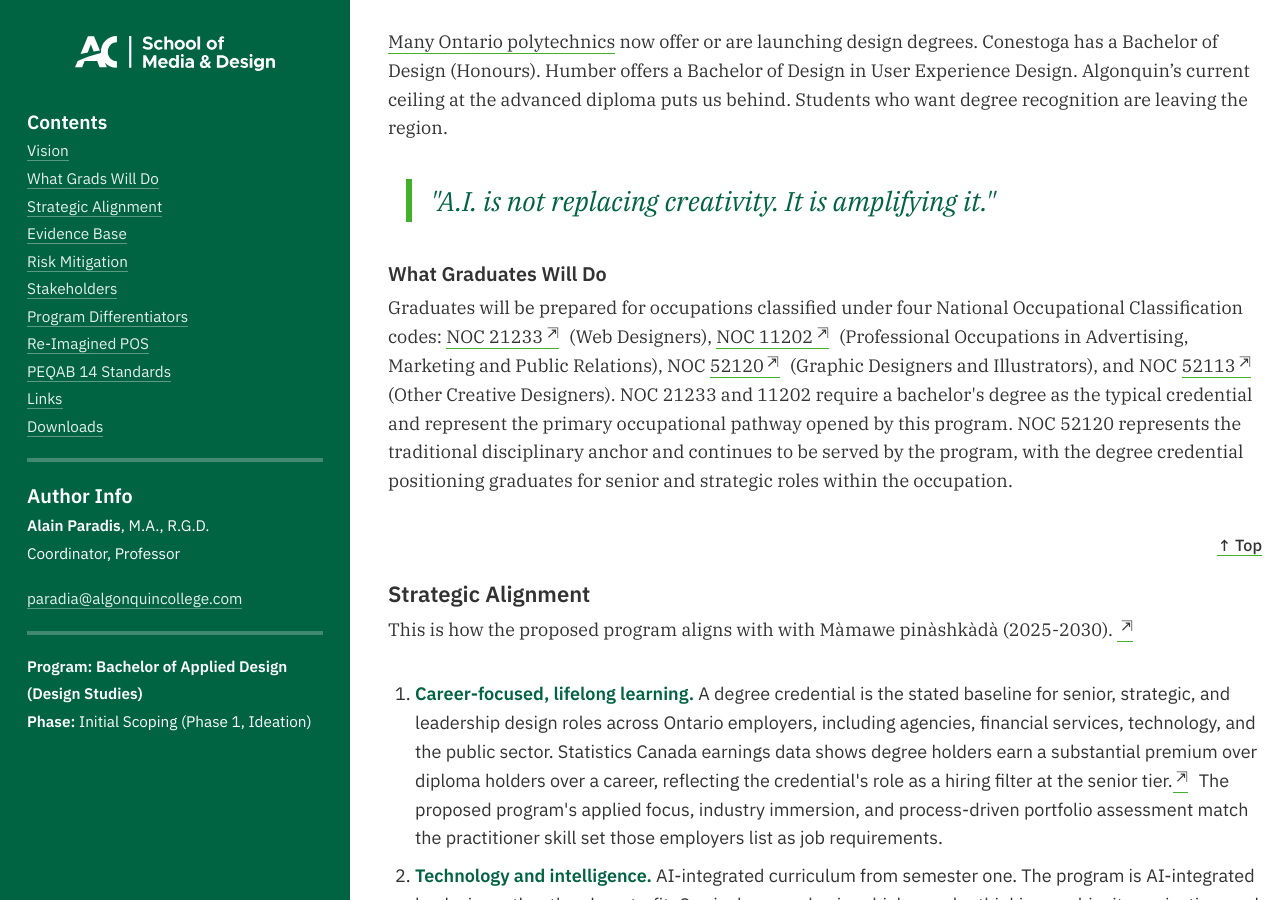
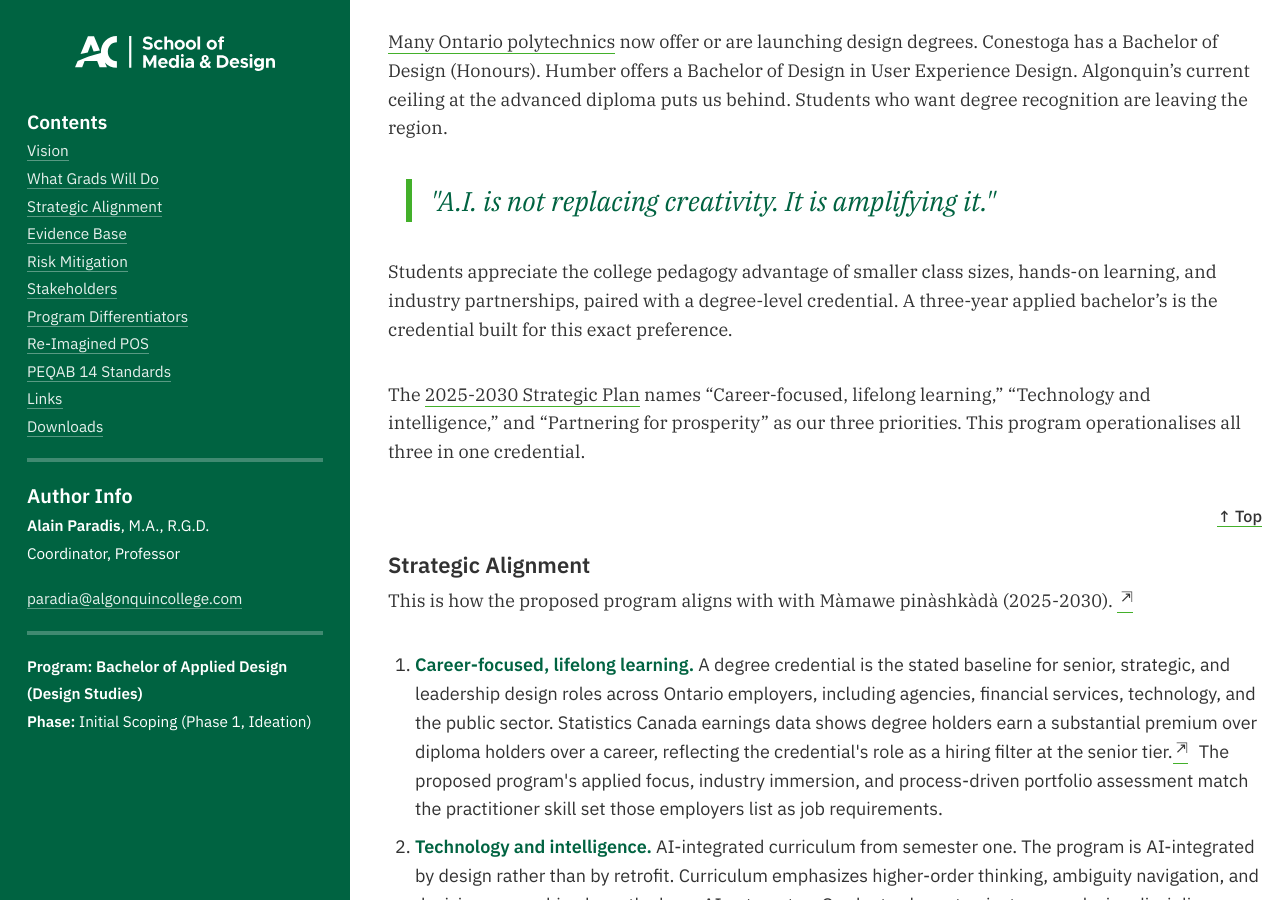
Before and after one commit to AlainParadis/program-transformation, a Jekyll site: the page built from index.md, in a window 1280 px wide and 900 px high, scrolled down 1589 px. Built offline with Jekyll 4.4.1, drawn with Linux system fonts in a browser that asks for light colours.

Commit message:
Replace heading with paragraphs in vision
Remove the <h5> "What Graduates Will Do" anchor and replace the block with two descriptive paragraphs: one highlighting the college pedagogy advantages and the three-year applied bachelor’s credential, and another linking the program to the 2025–2030 Strategic Plan priorities. Updates applied to _includes/vision.html to improve content and structure.

```diff
--- a/_includes/vision.html
+++ b/_includes/vision.html
@@ -42,9 +42,9 @@
 <blockquote>
 	"A.I. is not replacing creativity. It is amplifying it."
 </blockquote>
-<h5>
-	<a name="jobs">What Graduates Will Do</a>
-</h5>
 <p>
-	Graduates will be prepared for occupations classified under four National Occupational Classification codes: <a href="https://noc.esdc.gc.ca/Structure/NOCProfile?GocTemplateCulture=en-CA&amp;code=21233&amp;version=2021.0" target="_blank" class="external">NOC 21233</a> (Web Designers), <a href="https://noc.esdc.gc.ca/Structure/NOCProfile?code=11202&amp;version=2021.0" target="_blank" class="external">NOC 11202</a> (Professional Occupations in Advertising, Marketing and Public Relations), NOC <a href="https://noc.esdc.gc.ca/Structure/NOCProfile?code=52120&amp;version=2021.0" target="_blank" class="external">52120</a> (Graphic Designers and Illustrators), and NOC <a href="https://noc.esdc.gc.ca/Structure/NOCProfile?code=52113&amp;version=2021.0" target="_blank" class="external">52113</a> (Other Creative Designers). NOC 21233 and 11202 require a bachelor's degree as the typical credential and represent the primary occupational pathway opened by this program. NOC 52120 represents the traditional disciplinary anchor and continues to be served by the program, with the degree credential positioning graduates for senior and strategic roles within the occupation.
+	Students appreciate the college pedagogy advantage of smaller class sizes, hands-on learning, and industry partnerships, paired with a degree-level credential. A three-year applied bachelor’s is the credential built for this exact preference.
 </p>
+<p>
+	The <a href="#strat-plan">2025-2030 Strategic Plan</a> names “Career-focused, lifelong learning,” “Technology and intelligence,” and “Partnering for prosperity” as our three priorities. This program operationalises all three in one credential.
+</p>
```
